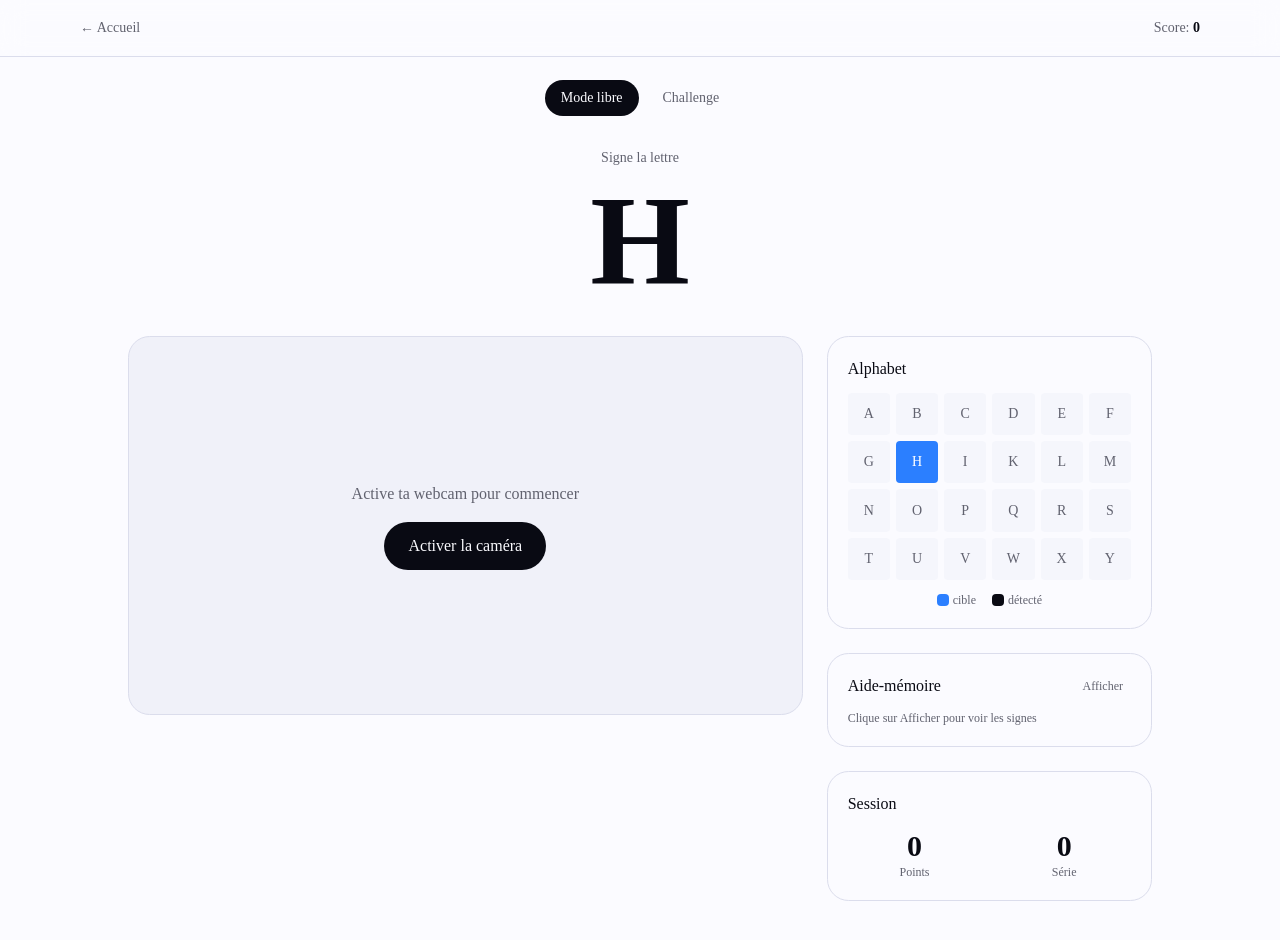
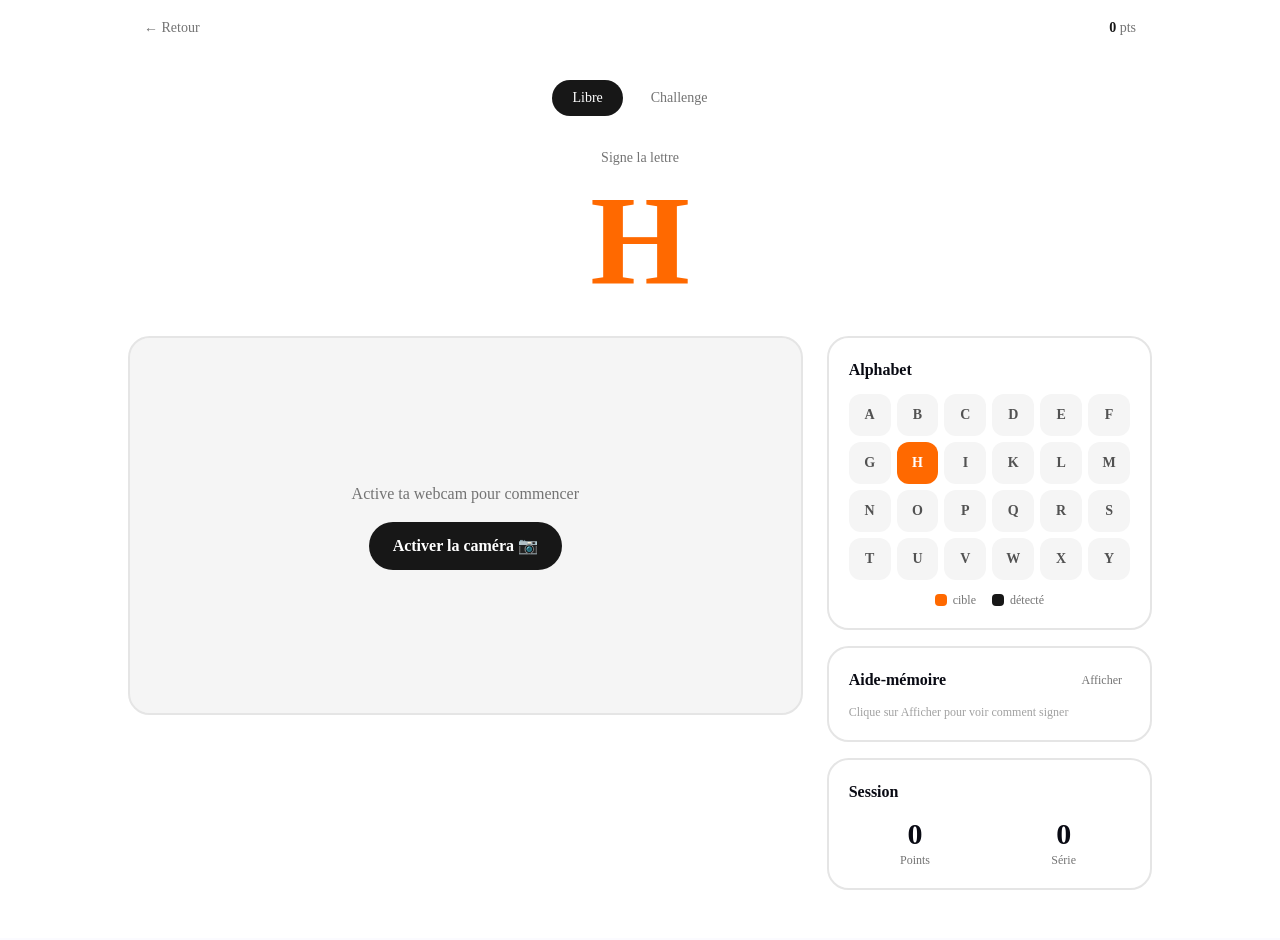
Before and after one commit to cosmos510/Parle-avec-tes-mains-v2, a Next.js app: page /practice in a window 1280 px wide. Shown: the top 940 px of the page. Built offline with nearby package versions, Linux system fonts and the light colour scheme.

Commit message:
ui: practice page with same clean style - orange accent, bold typography

```diff
--- a/src/app/practice/page.tsx
+++ b/src/app/practice/page.tsx
@@ -8,7 +8,6 @@ import { useLetterStabilization } from "@/hooks/useLetterStabilization";
 import { ASL_ALPHABET, CHALLENGES, SCORING } from "@/lib/constants";
 import type { PracticeMode } from "@/types/practice";
 
-// Descriptions des signes
 const SIGN_HINTS: Record<string, string> = {
   A: "Poing fermé, pouce sur le côté",
   B: "Main plate, doigts serrés, pouce replié",
@@ -105,7 +104,6 @@ export default function PracticePage() {
     }
   }, [mode, targetLetter, pickRandomLetter]);
 
-  // Fermer les hints quand on signe
   useEffect(() => {
     if (isStreaming && displayedLetter) {
       setShowHints(false);
@@ -169,35 +167,35 @@ export default function PracticePage() {
   })();
 
   return (
-    <div className="min-h-screen bg-background">
-      {/* Celebration - petit toast en bas */}
+    <div className="min-h-screen bg-white dark:bg-neutral-950">
+      {/* Toast de célébration */}
       <AnimatePresence>
         {showCelebration && (
           <motion.div
             initial={{ opacity: 0, y: 20 }}
             animate={{ opacity: 1, y: 0 }}
             exit={{ opacity: 0, y: -20 }}
-            className="fixed bottom-8 left-1/2 -translate-x-1/2 z-50 px-6 py-3 bg-foreground text-background rounded-full font-medium shadow-lg pointer-events-none"
+            className="fixed bottom-8 left-1/2 -translate-x-1/2 z-50 px-6 py-3 bg-neutral-900 dark:bg-white text-white dark:text-neutral-900 rounded-full font-semibold shadow-lg"
           >
-            ✓ Bravo !
+            ✓ Bien joué !
           </motion.div>
         )}
       </AnimatePresence>
 
       {/* Header */}
-      <header className="fixed top-0 left-0 right-0 z-40 bg-background/80 backdrop-blur-md border-b border-border">
-        <div className="max-w-6xl mx-auto px-4 h-14 flex items-center justify-between">
-          <Link href="/" className="text-sm text-muted-foreground hover:text-foreground transition-colors">
-            ← Accueil
+      <header className="fixed top-0 left-0 right-0 z-40 bg-white/80 dark:bg-neutral-950/80 backdrop-blur-md">
+        <div className="max-w-5xl mx-auto px-4 h-14 flex items-center justify-between">
+          <Link href="/" className="text-sm text-neutral-500 hover:text-neutral-900 dark:hover:text-white transition-colors">
+            ← Retour
           </Link>
 
           <div className="flex items-center gap-4 text-sm">
-            <span className="text-muted-foreground">
-              Score: <span className="font-semibold text-foreground">{score}</span>
+            <span className="text-neutral-500">
+              <span className="font-bold text-neutral-900 dark:text-white">{score}</span> pts
             </span>
             {streak > 2 && (
-              <span className="text-muted-foreground">
-                Série: <span className="font-semibold text-foreground">{streak}</span>
+              <span className="px-2 py-1 rounded-full bg-orange-100 dark:bg-orange-900/30 text-orange-600 dark:text-orange-400 text-xs font-medium">
+                🔥 {streak}
               </span>
             )}
           </div>
@@ -206,39 +204,40 @@ export default function PracticePage() {
 
       <main className="pt-20 pb-12 px-4">
         <div className="max-w-5xl mx-auto">
+
           {/* Mode selector */}
           <div className="flex justify-center gap-2 mb-8">
             <button
               onClick={() => handleModeChange("free")}
-              className={`px-4 py-2 text-sm rounded-full transition-colors ${
+              className={`px-5 py-2 text-sm font-medium rounded-full transition-all ${
                 mode === "free"
-                  ? "bg-foreground text-background"
-                  : "text-muted-foreground hover:text-foreground"
+                  ? "bg-neutral-900 dark:bg-white text-white dark:text-neutral-900"
+                  : "text-neutral-500 hover:text-neutral-900 dark:hover:text-white"
               }`}
             >
-              Mode libre
+              Libre
             </button>
             <button
               onClick={() => handleModeChange("challenge")}
-              className={`px-4 py-2 text-sm rounded-full transition-colors ${
+              className={`px-5 py-2 text-sm font-medium rounded-full transition-all ${
                 mode === "challenge"
-                  ? "bg-foreground text-background"
-                  : "text-muted-foreground hover:text-foreground"
+                  ? "bg-neutral-900 dark:bg-white text-white dark:text-neutral-900"
+                  : "text-neutral-500 hover:text-neutral-900 dark:hover:text-white"
               }`}
             >
               Challenge
             </button>
           </div>
 
-          {/* Target display */}
+          {/* Lettre cible */}
           {mode === "free" && targetLetter && (
             <div className="text-center mb-8">
-              <p className="text-sm text-muted-foreground mb-2">Signe la lettre</p>
+              <p className="text-sm text-neutral-500 mb-2">Signe la lettre</p>
               <motion.span
                 key={targetLetter}
                 initial={{ opacity: 0, scale: 0.8 }}
                 animate={{ opacity: 1, scale: 1 }}
-                className="inline-block text-8xl sm:text-9xl font-bold"
+                className="inline-block text-7xl sm:text-8xl md:text-9xl font-black text-orange-500"
               >
                 {targetLetter}
               </motion.span>
@@ -247,17 +246,17 @@ export default function PracticePage() {
 
           {mode === "challenge" && (
             <div className="text-center mb-8">
-              <p className="text-sm text-muted-foreground mb-2">Épelle le mot</p>
+              <p className="text-sm text-neutral-500 mb-2">Épelle</p>
               <div className="flex justify-center gap-2">
                 {CHALLENGES[currentChallenge].word.split("").map((letter, i) => (
                   <span
                     key={i}
-                    className={`text-4xl sm:text-5xl font-bold ${
+                    className={`text-4xl sm:text-5xl font-black ${
                       i < challengeProgress.length
-                        ? "text-foreground"
+                        ? "text-green-500"
                         : i === challengeProgress.length
-                        ? "text-foreground"
-                        : "text-muted-foreground/30"
+                        ? "text-orange-500"
+                        : "text-neutral-300 dark:text-neutral-700"
                     }`}
                   >
                     {letter}
@@ -267,11 +266,12 @@ export default function PracticePage() {
             </div>
           )}
 
-          {/* Main content grid */}
+          {/* Grille principale */}
           <div className="grid lg:grid-cols-3 gap-6">
-            {/* Camera area */}
+
+            {/* Zone caméra */}
             <div className="lg:col-span-2">
-              <div className="relative aspect-video rounded-2xl overflow-hidden bg-muted border border-border">
+              <div className="relative aspect-video rounded-2xl overflow-hidden bg-neutral-100 dark:bg-neutral-900 border-2 border-neutral-200 dark:border-neutral-800">
                 <video
                   ref={videoRef}
                   className="hidden"
@@ -281,35 +281,31 @@ export default function PracticePage() {
                 />
                 <canvas
                   ref={canvasRef}
-                  className={`absolute inset-0 w-full h-full ${
-                    isStreaming ? "block" : "hidden"
-                  }`}
+                  className={`absolute inset-0 w-full h-full ${isStreaming ? "block" : "hidden"}`}
                   style={{ objectFit: 'cover' }}
                 />
 
                 {!isStreaming && !isLoading && (
                   <div className="absolute inset-0 flex flex-col items-center justify-center">
-                    <p className="text-muted-foreground mb-4">
-                      Active ta webcam pour commencer
-                    </p>
+                    <p className="text-neutral-500 mb-4">Active ta webcam pour commencer</p>
                     <button
                       onClick={startCamera}
-                      className="px-6 py-3 bg-foreground text-background rounded-full font-medium hover:opacity-90 transition-opacity"
+                      className="px-6 py-3 bg-neutral-900 dark:bg-white text-white dark:text-neutral-900 rounded-full font-semibold hover:scale-105 transition-transform"
                     >
-                      Activer la caméra
+                      Activer la caméra 📷
                     </button>
                   </div>
                 )}
 
                 {isLoading && (
                   <div className="absolute inset-0 flex flex-col items-center justify-center">
-                    <div className="w-8 h-8 border-2 border-foreground/30 border-t-foreground rounded-full animate-spin mb-4" />
-                    <p className="text-muted-foreground">Chargement...</p>
+                    <div className="w-8 h-8 border-2 border-neutral-300 border-t-neutral-900 dark:border-neutral-700 dark:border-t-white rounded-full animate-spin mb-4" />
+                    <p className="text-neutral-500">Chargement...</p>
                   </div>
                 )}
 
                 {error && (
-                  <div className="absolute bottom-4 left-4 right-4 px-4 py-2 bg-red-500/90 text-white text-sm rounded-lg">
+                  <div className="absolute bottom-4 left-4 right-4 px-4 py-2 bg-red-500 text-white text-sm rounded-lg">
                     {error}
                   </div>
                 )}
@@ -324,22 +320,20 @@ export default function PracticePage() {
                 {isStreaming && displayedLetter && (
                   <div className="absolute top-4 right-4">
                     <div
-                      className={`px-4 py-3 rounded-xl backdrop-blur-sm ${
+                      className={`px-4 py-3 rounded-xl ${
                         isValidated && isCorrectLetter
                           ? "bg-green-500 text-white"
-                          : "bg-black/60 text-white"
+                          : "bg-black/70 text-white"
                       }`}
                     >
-                      <span className="text-3xl font-bold block">{displayedLetter}</span>
+                      <span className="text-3xl font-black block">{displayedLetter}</span>
                       <span className="text-xs opacity-70">{confidence}%</span>
                       {!isValidated && (
-                        <div className="mt-2">
-                          <div className="h-1 w-16 bg-white/20 rounded-full overflow-hidden">
-                            <div
-                              className="h-full bg-white transition-all"
-                              style={{ width: `${stableProgress}%` }}
-                            />
-                          </div>
+                        <div className="mt-2 h-1 w-16 bg-white/20 rounded-full overflow-hidden">
+                          <div
+                            className="h-full bg-white transition-all"
+                            style={{ width: `${stableProgress}%` }}
+                          />
                         </div>
                       )}
                     </div>
@@ -348,22 +342,22 @@ export default function PracticePage() {
 
                 {isStreaming && !displayedLetter && (
                   <div className="absolute top-4 right-4 px-3 py-1.5 rounded-full bg-black/60 text-white text-xs">
-                    Montre ta main
+                    👋 Montre ta main
                   </div>
                 )}
               </div>
 
               {isStreaming && (
-                <div className="flex justify-center gap-3 mt-4">
+                <div className="flex justify-center gap-4 mt-4">
                   <button
                     onClick={stopCamera}
-                    className="px-4 py-2 text-sm text-muted-foreground hover:text-foreground transition-colors"
+                    className="text-sm text-neutral-500 hover:text-neutral-900 dark:hover:text-white transition-colors"
                   >
                     Arrêter
                   </button>
                   <button
                     onClick={resetGame}
-                    className="px-4 py-2 text-sm text-muted-foreground hover:text-foreground transition-colors"
+                    className="text-sm text-neutral-500 hover:text-neutral-900 dark:hover:text-white transition-colors"
                   >
                     Recommencer
                   </button>
@@ -372,10 +366,11 @@ export default function PracticePage() {
             </div>
 
             {/* Sidebar */}
-            <div className="space-y-6">
-              {/* Alphabet grid */}
-              <div className="p-5 rounded-2xl border border-border">
-                <p className="font-medium mb-3">Alphabet</p>
+            <div className="space-y-4">
+
+              {/* Alphabet */}
+              <div className="p-5 rounded-2xl border-2 border-neutral-200 dark:border-neutral-800">
+                <p className="font-bold mb-3">Alphabet</p>
                 <div className="grid grid-cols-6 gap-1.5">
                   {ASL_ALPHABET.map((letter) => {
                     const isTarget = targetLetter === letter;
@@ -386,12 +381,12 @@ export default function PracticePage() {
                         key={letter}
                         onClick={() => mode === "free" && setTargetLetter(letter)}
                         disabled={mode !== "free"}
-                        className={`aspect-square rounded text-sm font-medium transition-all ${
+                        className={`aspect-square rounded-lg text-sm font-semibold transition-all ${
                           isDetected
-                            ? "bg-foreground text-background"
+                            ? "bg-neutral-900 dark:bg-white text-white dark:text-neutral-900"
                             : isTarget
-                            ? "bg-blue-500 text-white"
-                            : "bg-muted/50 text-muted-foreground hover:bg-muted"
+                            ? "bg-orange-500 text-white"
+                            : "bg-neutral-100 dark:bg-neutral-800 text-neutral-600 dark:text-neutral-400 hover:bg-neutral-200 dark:hover:bg-neutral-700"
                         } ${mode === "free" ? "cursor-pointer" : "cursor-default"}`}
                       >
                         {letter}
@@ -399,22 +394,22 @@ export default function PracticePage() {
                     );
                   })}
                 </div>
-                <div className="flex items-center justify-center gap-4 text-xs text-muted-foreground mt-3">
-                  <span className="flex items-center gap-1">
-                    <span className="inline-block w-3 h-3 rounded bg-blue-500" />
+                <div className="flex items-center justify-center gap-4 text-xs text-neutral-500 mt-3">
+                  <span className="flex items-center gap-1.5">
+                    <span className="w-3 h-3 rounded bg-orange-500" />
                     cible
                   </span>
-                  <span className="flex items-center gap-1">
-                    <span className="inline-block w-3 h-3 rounded bg-foreground" />
+                  <span className="flex items-center gap-1.5">
+                    <span className="w-3 h-3 rounded bg-neutral-900 dark:bg-white" />
                     détecté
                   </span>
                 </div>
               </div>
 
               {/* Aide-mémoire */}
-              <div className="p-5 rounded-2xl border border-border">
+              <div className="p-5 rounded-2xl border-2 border-neutral-200 dark:border-neutral-800">
                 <div className="flex items-center justify-between mb-3">
-                  <p className="font-medium">Aide-mémoire</p>
+                  <p className="font-bold">Aide-mémoire</p>
                   <button
                     onClick={() => {
                       if (!isStreaming || !displayedLetter) {
@@ -424,8 +419,8 @@ export default function PracticePage() {
                     disabled={isStreaming && !!displayedLetter}
                     className={`text-xs px-2 py-1 rounded transition-colors ${
                       isStreaming && displayedLetter
-                        ? "text-muted-foreground/50 cursor-not-allowed"
-                        : "text-muted-foreground hover:text-foreground"
+                        ? "text-neutral-300 cursor-not-allowed"
+                        : "text-neutral-500 hover:text-neutral-900 dark:hover:text-white"
                     }`}
                   >
                     {showHints ? "Masquer" : "Afficher"}
@@ -433,7 +428,7 @@ export default function PracticePage() {
                 </div>
 
                 {isStreaming && displayedLetter ? (
-                  <p className="text-xs text-muted-foreground italic">
+                  <p className="text-xs text-neutral-400 italic">
                     Masqué pendant que tu signes
                   </p>
                 ) : showHints ? (
@@ -445,8 +440,8 @@ export default function PracticePage() {
                           onClick={() => setSelectedHintLetter(letter)}
                           className={`aspect-square rounded text-xs font-medium transition-colors ${
                             selectedHintLetter === letter
-                              ? "bg-foreground text-background"
-                              : "bg-muted/50 text-muted-foreground hover:bg-muted"
+                              ? "bg-neutral-900 dark:bg-white text-white dark:text-neutral-900"
+                              : "bg-neutral-100 dark:bg-neutral-800 text-neutral-500 hover:bg-neutral-200 dark:hover:bg-neutral-700"
                           }`}
                         >
                           {letter}
@@ -461,10 +456,10 @@ export default function PracticePage() {
                           initial={{ opacity: 0, y: 5 }}
                           animate={{ opacity: 1, y: 0 }}
                           exit={{ opacity: 0, y: -5 }}
-                          className="p-3 rounded-lg bg-muted/50"
+                          className="p-3 rounded-lg bg-neutral-100 dark:bg-neutral-800"
                         >
-                          <p className="text-2xl font-bold mb-1">{selectedHintLetter}</p>
-                          <p className="text-sm text-muted-foreground">
+                          <p className="text-2xl font-black mb-1">{selectedHintLetter}</p>
+                          <p className="text-sm text-neutral-600 dark:text-neutral-400">
                             {SIGN_HINTS[selectedHintLetter]}
                           </p>
                         </motion.div>
@@ -472,26 +467,27 @@ export default function PracticePage() {
                     </AnimatePresence>
                   </div>
                 ) : (
-                  <p className="text-xs text-muted-foreground">
-                    Clique sur Afficher pour voir les signes
+                  <p className="text-xs text-neutral-400">
+                    Clique sur Afficher pour voir comment signer
                   </p>
                 )}
               </div>
 
               {/* Stats */}
-              <div className="p-5 rounded-2xl border border-border">
-                <p className="font-medium mb-3">Session</p>
+              <div className="p-5 rounded-2xl border-2 border-neutral-200 dark:border-neutral-800">
+                <p className="font-bold mb-3">Session</p>
                 <div className="grid grid-cols-2 gap-4 text-center">
                   <div>
-                    <p className="text-3xl font-bold">{score}</p>
-                    <p className="text-xs text-muted-foreground">Points</p>
+                    <p className="text-3xl font-black">{score}</p>
+                    <p className="text-xs text-neutral-500">Points</p>
                   </div>
                   <div>
-                    <p className="text-3xl font-bold">{streak}</p>
-                    <p className="text-xs text-muted-foreground">Série</p>
+                    <p className="text-3xl font-black">{streak}</p>
+                    <p className="text-xs text-neutral-500">Série</p>
                   </div>
                 </div>
               </div>
+
             </div>
           </div>
         </div>
```
